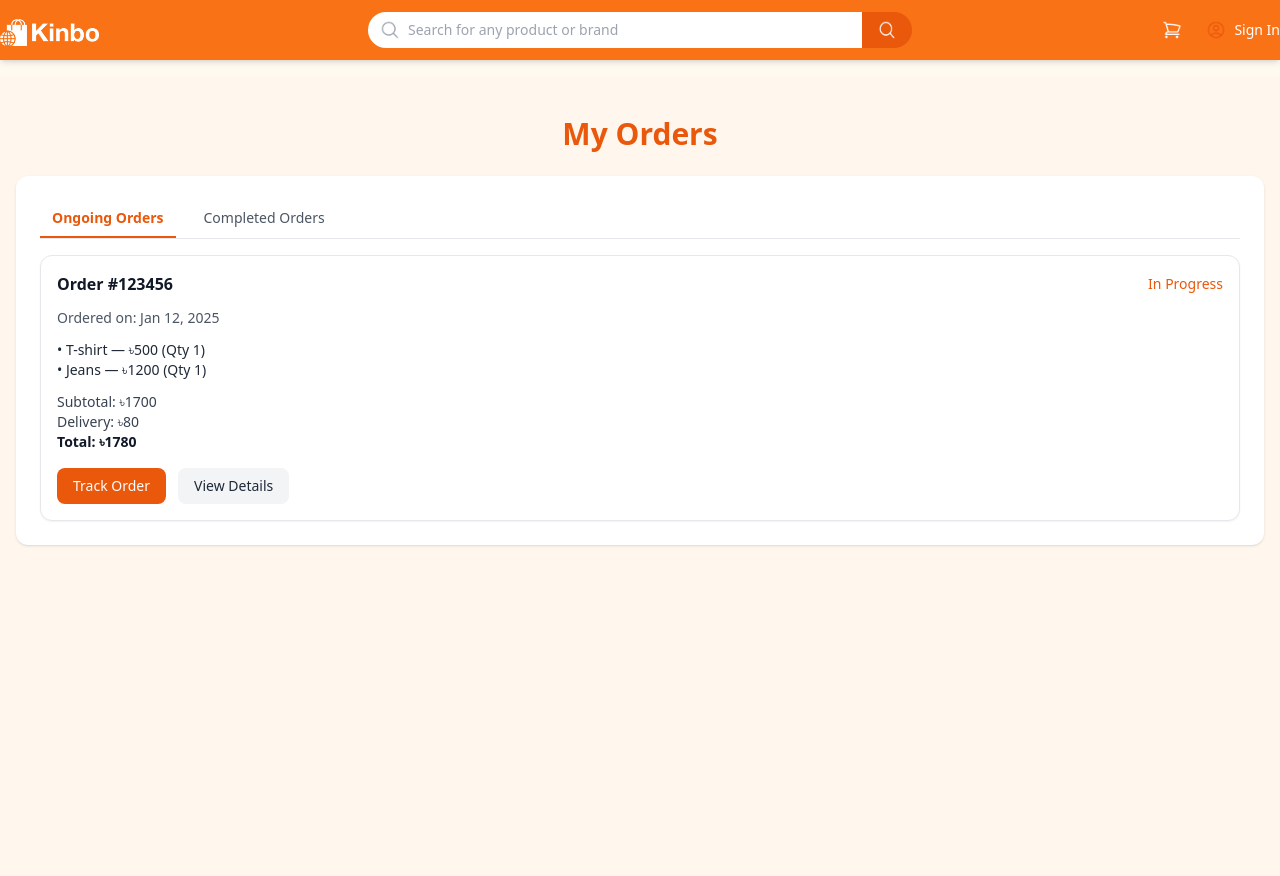
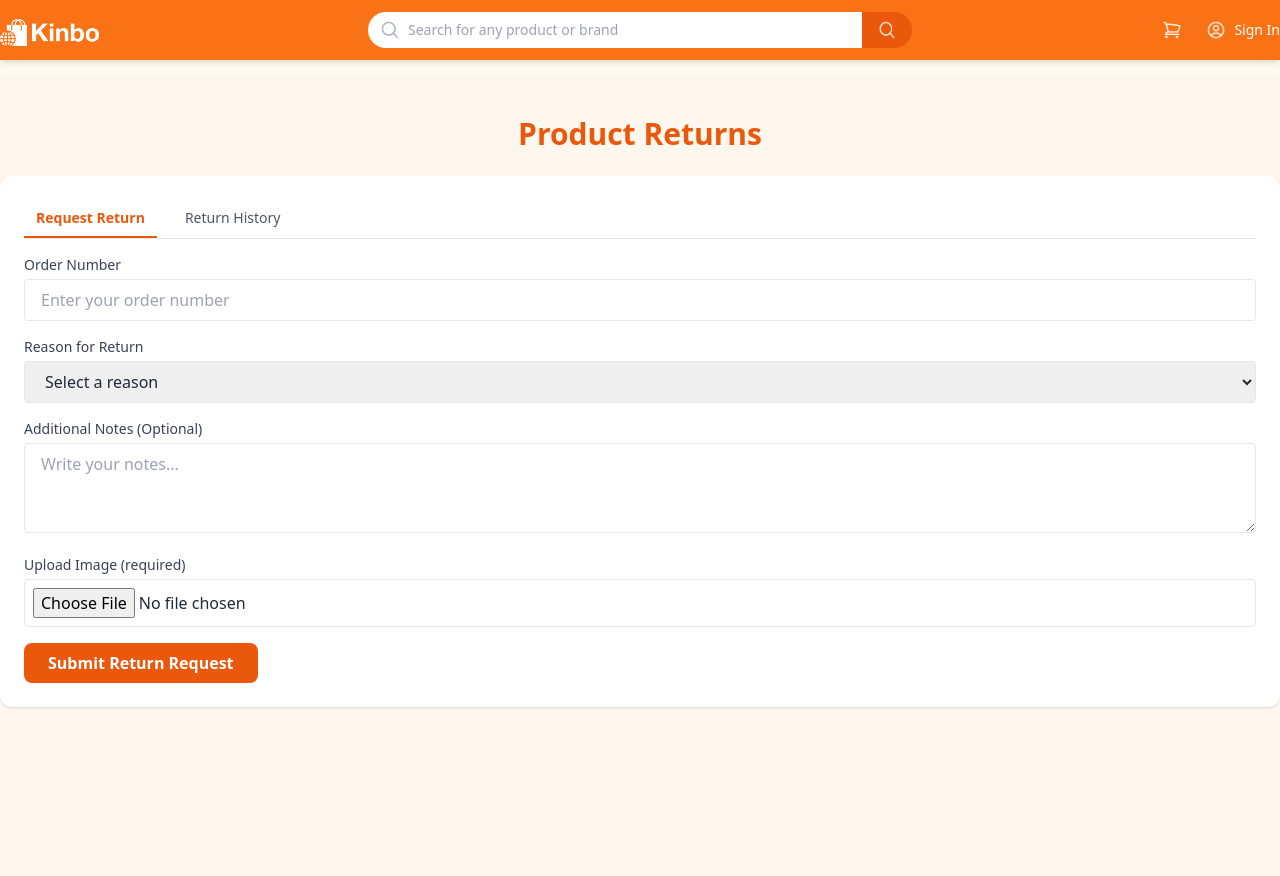
Before and after one commit to junaiedur/django_ecommerce_testing, a Django app: page / in a window 1280 px wide. Run offline with Django 5.2, Linux system fonts and the light colour scheme; some libraries are stand-ins or nearby versions.

Commit message:
icon changed, return page ccreated

```diff
--- a/main/templates/nav.html
+++ b/main/templates/nav.html
@@ -165,7 +165,7 @@
   <!-- Guest: Sign In -->
   <a href="{% url 'login' %}"
      class="w-full flex items-center justify-center gap-3 px-3 py-3 rounded-md bg-white text-orange-600 font-semibold hover:bg-orange-50 transition text-center">
-    <img src="{% static 'images/signin.png' %}" alt="Sign In" class="h-6 w-6">
+    <img src="{% static 'images/signinmobile.png' %}" alt="Sign In" class="h-6 w-6">
     <span>Sign In</span>
   </a>
   {% endif %}
--- /dev/null
+++ b/main/templates/return.html
@@ -0,0 +1,326 @@
+{% extends 'base.html' %}
+{% load static %}
+
+{% block title %}Returns | Kinbo Shop{% endblock %}
+
+{% block category %}{% endblock %}
+
+{% block content %}
+<div class="min-h-screen bg-orange-50 py-10">
+  <div class="max-w-[1320px] mx-auto px-4 space-y-6" style="padding-left: 0px;padding-right: 0px;">
+
+    <h1 class="text-3xl font-bold text-orange-600 text-center">
+      Product Returns
+    </h1>
+
+    <div class="bg-white rounded-xl shadow p-6">
+
+      <!-- TABS -->
+      <div class="border-b mb-4 overflow-x-auto">
+        <div class="flex gap-4 min-w-max">
+          <button
+            class="py-2 px-3 border-b-2 border-orange-600 text-orange-600 font-semibold text-sm"
+            data-return-tab="request"
+          >
+            Request Return
+          </button>
+
+          <button
+            class="py-2 px-3 border-b-2 border-transparent text-gray-600 hover:text-orange-600 text-sm"
+            data-return-tab="history"
+          >
+            Return History
+          </button>
+        </div>
+      </div>
+
+      <!-- TAB CONTENT 1 -->
+      <div id="requestTab" data-return-content class="space-y-4">
+        <form id="returnForm" class="space-y-4" enctype="multipart/form-data">
+
+          <div>
+            <label class="block text-sm font-medium text-gray-700 mb-1">
+              Order Number
+            </label>
+            <input
+              type="text"
+              required
+              id="orderNumber"
+              placeholder="Enter your order number"
+              class="w-full px-4 py-2 border rounded focus:border-orange-500 focus:ring focus:ring-orange-200 outline-none text-gray-800"
+            >
+            <p class="hidden text-red-600 text-sm">
+              Order number is required
+            </p>
+          </div>
+
+          <div>
+            <label class="block text-sm font-medium text-gray-700 mb-1">
+              Reason for Return
+            </label>
+
+            <select
+              id="returnReason"
+              required
+              class="w-full px-4 py-2 border rounded focus:border-orange-500 focus:ring focus:ring-orange-200 outline-none text-gray-800"
+            >
+              <option value="">Select a reason</option>
+              <option>Wrong Size</option>
+              <option>Wrong Item Received</option>
+              <option>Damaged Product</option>
+              <option>Not as Described</option>
+              <option>Quality Issue</option>
+              <option value="other">Other</option>
+            </select>
+            <p class="hidden text-red-600 text-sm">
+              Reason is required
+            </p>
+
+            <input
+              id="customReason"
+              type="text"
+              placeholder="Please specify your reason"
+              class="hidden mt-2 w-full px-4 py-2 border rounded focus:border-orange-500 focus:ring focus:ring-orange-200 outline-none text-gray-800"
+            >
+            <p id="customReasonError" class="hidden text-red-600 text-sm mt-1">
+              Please enter your custom reason
+            </p>
+          </div>
+
+          <div>
+            <label class="block text-sm font-medium text-gray-700 mb-1">
+              Additional Notes (Optional)
+            </label>
+            <textarea
+              id="notes"
+              rows="3"
+              class="w-full px-4 py-2 border rounded focus:border-orange-500 focus:ring focus:ring-orange-200 outline-none text-gray-800"
+              placeholder="Write your notes..."
+            ></textarea>
+          </div>
+
+          <div>
+            <label class="block text-sm font-medium text-gray-700 mb-1">
+              Upload Image (required)
+            </label>
+            <input
+              type="file"
+              id="imageUpload"
+              required
+              accept="image/*"
+              class="w-full px-2 py-2 border rounded focus:border-orange-500 focus:ring focus:ring-orange-200 outline-none text-gray-800"
+            >
+            <p class="hidden text-red-600 text-sm">
+              Please upload an image
+            </p>
+          </div>
+
+          <button
+            type="submit"
+            class="w-full sm:w-auto bg-orange-600 text-white px-6 py-2 rounded-lg font-semibold hover:bg-orange-700 transition"
+          >
+            Submit Return Request
+          </button>
+        </form>
+      </div>
+
+      <!-- TAB CONTENT 2 -->
+      <div id="historyTab" data-return-content class="hidden space-y-4">
+        <h2 class="text-lg font-semibold text-gray-900">Your Return History</h2>
+
+        <div class="bg-white border rounded-xl p-4 shadow-sm">
+          <div class="flex justify-between items-center mb-2">
+            <h3 class="font-semibold text-gray-900">Return #R987654</h3>
+            <span class="text-sm text-green-600 font-medium">Refunded</span>
+          </div>
+
+          <p class="text-sm text-gray-700">Order Number: 987654</p>
+          <p class="text-sm text-gray-700">Reason: Damaged Product</p>
+          <p class="text-sm text-gray-700">Price Refunded: ৳900</p>
+          <p class="text-sm text-gray-700">Requested On: Jan 15, 2025</p>
+          <p class="text-sm text-gray-700">Refunded On: Jan 18, 2025</p>
+
+          <div class="mt-4 flex flex-wrap gap-3">
+            <button
+              class="px-4 py-2 bg-orange-100 text-orange-700 rounded-lg text-sm hover:bg-orange-200 transition"
+              data-return-track="R987654"
+            >
+              Track Return
+            </button>
+
+            <button
+              class="px-4 py-2 bg-gray-100 text-gray-800 rounded-lg text-sm hover:bg-gray-200 transition"
+              id="contactSupportBtn"
+            >
+              Contact Support
+            </button>
+          </div>
+        </div>
+      </div>
+
+    </div>
+  </div>
+</div>
+
+<!-- RETURN TRACK MODAL -->
+<div
+  id="returnTrackModal"
+  class="hidden fixed inset-0 bg-black bg-opacity-40 flex items-center justify-center p-4 z-50"
+>
+  <div class="bg-white rounded-xl shadow-xl max-w-md w-full p-6 relative">
+    <h2 class="text-xl font-bold text-orange-600 mb-4">Return Status</h2>
+
+    <p id="returnModalNumber" class="text-sm text-gray-700 mb-4"></p>
+
+    <div class="space-y-3 text-sm">
+      <p class="flex items-center gap-2"><span class="text-green-600">✔</span> Return Requested</p>
+      <p class="flex items-center gap-2"><span class="text-green-600">✔</span> Approved</p>
+      <p class="flex items-center gap-2"><span class="text-yellow-600">⏳</span> Pickup Scheduled</p>
+      <p class="flex items-center gap-2"><span class="text-gray-600">□</span> Refund Processed</p>
+    </div>
+
+    <button
+      id="closeReturnTrackModal"
+      class="mt-6 w-full bg-gray-100 text-gray-800 py-2 rounded-lg hover:bg-gray-200 transition"
+    >
+      Close
+    </button>
+  </div>
+</div>
+
+<script>
+/* ============================================================
+   FIXED TAB LOGIC (Underline + Active Tab)
+   ============================================================ */
+const rtabBtns = document.querySelectorAll('[data-return-tab]');
+const rtabContents = document.querySelectorAll('[data-return-content]');
+
+rtabBtns.forEach(btn => {
+  btn.addEventListener('click', () => {
+
+    // Reset all tab states
+    rtabBtns.forEach(b => {
+      b.classList.remove(
+        'border-orange-600',
+        'text-orange-600',
+        'font-semibold'
+      );
+      b.classList.add(
+        'border-transparent',
+        'text-gray-600'
+      );
+    });
+
+    // Activate clicked tab
+    btn.classList.remove('border-transparent', 'text-gray-600');
+    btn.classList.add(
+      'border-orange-600',
+      'text-orange-600',
+      'font-semibold'
+    );
+
+    // Show content
+    const target = btn.getAttribute('data-return-tab');
+    rtabContents.forEach(tab => tab.classList.add('hidden'));
+    document.getElementById(target + 'Tab').classList.remove('hidden');
+  });
+});
+
+/* ============================================================
+   MODAL + FORM LOGIC (unchanged)
+   ============================================================ */
+const trackBtns = document.querySelectorAll('[data-return-track]');
+const returnModal = document.getElementById('returnTrackModal');
+const closeReturnModal = document.getElementById('closeReturnTrackModal');
+const returnModalNumber = document.getElementById('returnModalNumber');
+
+trackBtns.forEach(btn => {
+  btn.addEventListener('click', () => {
+    const id = btn.getAttribute('data-return-track');
+    returnModalNumber.textContent = 'Return ID: ' + id;
+    returnModal.classList.remove('hidden');
+  });
+});
+
+closeReturnModal.addEventListener('click', () => {
+  returnModal.classList.add('hidden');
+});
+
+const contactSupportBtn = document.getElementById('contactSupportBtn');
+if (contactSupportBtn) {
+  contactSupportBtn.addEventListener('click', () => {
+    alert('Contact support placeholder.');
+  });
+}
+
+const rForm = document.getElementById('returnForm');
+const reasonSelect = document.getElementById('returnReason');
+const customReason = document.getElementById('customReason');
+const customReasonError = document.getElementById('customReasonError');
+
+reasonSelect.addEventListener('change', () => {
+  if (reasonSelect.value === 'other') {
+    customReason.classList.remove('hidden');
+  } else {
+    customReason.classList.add('hidden');
+    customReason.value = '';
+    customReasonError.classList.add('hidden');
+  }
+});
+
+rForm.addEventListener('submit', e => {
+  e.preventDefault();
+
+  let valid = true;
+
+  const orderNo = document.getElementById('orderNumber');
+  const reason = document.getElementById('returnReason');
+  const image = document.getElementById('imageUpload');
+
+  if (!orderNo.value.trim()) {
+    orderNo.classList.add('border-red-500');
+    orderNo.nextElementSibling.classList.remove('hidden');
+    valid = false;
+  } else {
+    orderNo.classList.remove('border-red-500');
+    orderNo.nextElementSibling.classList.add('hidden');
+  }
+
+  if (!reason.value.trim()) {
+    reason.classList.add('border-red-500');
+    reason.nextElementSibling.classList.remove('hidden');
+    valid = false;
+  } else {
+    reason.classList.remove('border-red-500');
+    reason.nextElementSibling.classList.add('hidden');
+  }
+
+  if (reason.value === 'other' && !customReason.value.trim()) {
+    customReason.classList.add('border-red-500');
+    customReasonError.classList.remove('hidden');
+    valid = false;
+  } else {
+    customReason.classList.remove('border-red-500');
+    customReasonError.classList.add('hidden');
+  }
+
+  if (!image.files.length) {
+    image.classList.add('border-red-500');
+    image.nextElementSibling.classList.remove('hidden');
+    valid = false;
+  } else {
+    image.classList.remove('border-red-500');
+    image.nextElementSibling.classList.add('hidden');
+  }
+
+  if (valid) {
+    alert('Return request submitted successfully!');
+    rForm.reset();
+    customReason.classList.add('hidden');
+    customReasonError.classList.add('hidden');
+  }
+});
+</script>
+
+{% endblock %}
+{% block footer %}{% endblock %}
--- a/main/views.py
+++ b/main/views.py
@@ -4,7 +4,7 @@ from django.contrib import messages
 # Create your views here.
 
 def home(request):
-    return render(request, 'order.html')
+    return render(request, 'return.html')
 
 def search(request):
     query = request.GET.get('q')
```
Also changed, not shown: static/images/signin.png, static/images/signinmobile.png (added), static/images/wishlist.png (added).
